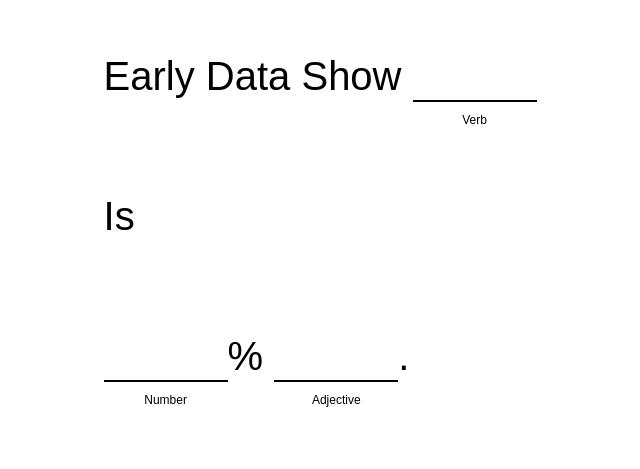
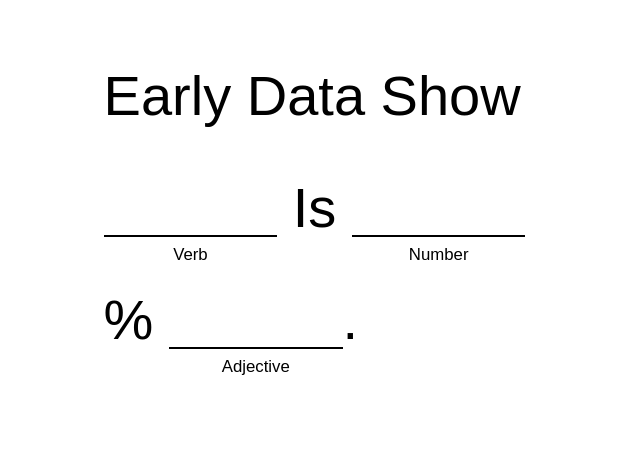
Before and after one commit to ajwarnick/Headline-Madlibs, a website: page demo/index.html in a window 768 px wide. Shown: the part 164-633 px from the top of the page, without its empty margins (50-690 px from the left). Drawn offline with Linux system fonts and the light colour scheme; a web font is replaced by a local one.

Commit message:
update styles for mobile

```diff
--- a/css/style.css
+++ b/css/style.css
@@ -144,6 +144,55 @@ span {
 } */
 
 
+
+
+@media (max-width: 668px) {
+    body{
+        line-height: 1.7rem;
+    }
+    label{
+        top: 1.5rem;
+
+    }
+    input[type=text] {
+        max-height: 1rem;
+        display: inline-block;
+    }
+}
+
+
+@media screen and (min-width: 668px) and (max-width: 768px) {
+    html, body{
+        line-height: 2rem;
+        font-size: 56px;
+    }
+    label{
+        top: 1.7rem;
+
+    }
+    input[type=text] {
+        max-height: 1rem;
+        display: inline-block;
+    }
+}
+
+@media screen and (min-width: 769px) and (max-width: 1025px) {
+    html, body{
+        line-height: 1.9rem;
+        font-size: 56px;
+    }
+    label{
+        top: 1.6rem;
+
+    }
+    input[type=text] {
+        max-height: 1rem;
+        display: inline-block;
+    }
+}
+
+
+
 @media print {
 
     @page {
@@ -161,7 +210,6 @@ span {
         width: 6in;
         margin: auto;
         margin-top: 2.5in;
-        /* border: 5px solid green; */
     }
 
     label {
--- a/demo/index.html
+++ b/demo/index.html
@@ -15,7 +15,7 @@
 </head>
 <body class="print">
     <div class="madlib">
-        Early Data Show <form><label for="name_1">Verb</label><input type="text" id="name_1" name="name_1"><span></span></form> Is <br/><form><label for="name_2">Number</label><input type="text" id="name_2" name="name_2"><span></span></form>% <form><label for="name_3">Adjective</label><input type="text" id="name_3" name="name_3"><span></span></form>.
+        Early Data Show <form><label for="name_1">Verb</label><input type="text" id="name_1" name="name_1"><span></span></form> Is <form><label for="name_2">Number</label> <input type="text" id="name_2" name="name_2"><span></span></form>% <form><label for="name_3">Adjective</label><input type="text" id="name_3" name="name_3"><span></span></form>.
     </div>
 
     <script src="../js/script.js"></script>
```
